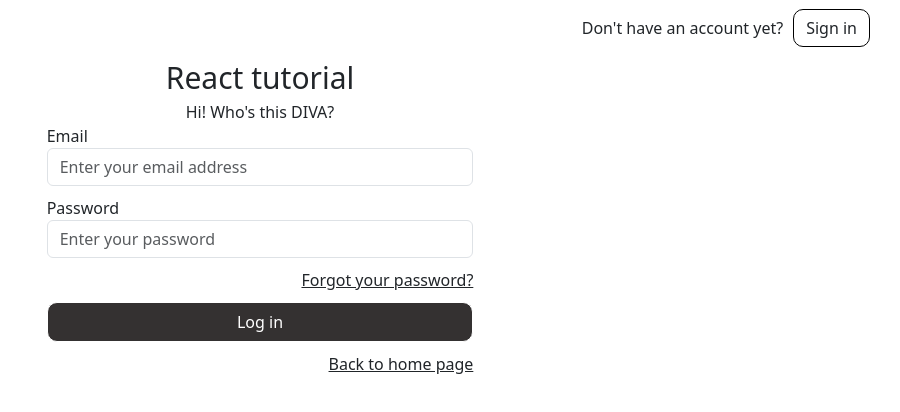
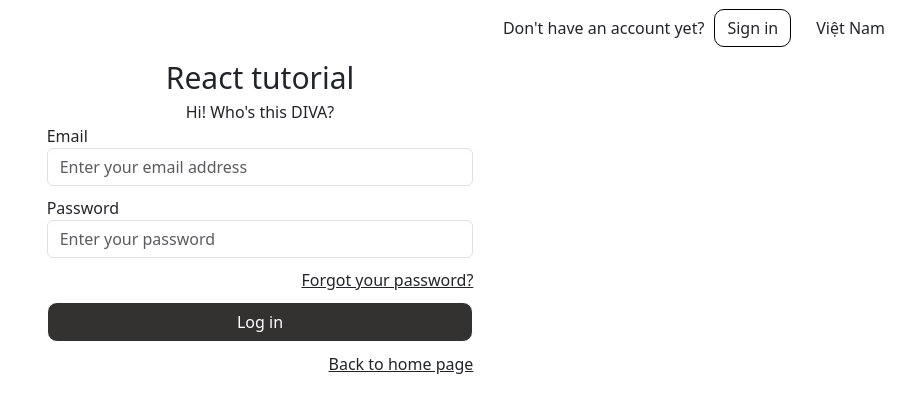
Before and after one commit to thanqphan/quiz-mgnt, a React (Create React App) app: page /login in a window 1280 px wide. Shown: the top 412 px of the page, without its empty margins (380-1280 px from the left). Built offline with nearby package versions, Linux system fonts and the light colour scheme.

Commit message:
feat(i18n): implement multilingual support with backend and UI changes - Added `i18next` backend for loading translations from server. - Implemented language switcher UI on the login and registration pages.

```diff
--- a/package.json
+++ b/package.json
@@ -10,6 +10,7 @@
     "bootstrap": "5.3.3",
     "i18next": "^24.2.2",
     "i18next-browser-languagedetector": "^8.0.3",
+    "i18next-http-backend": "^1.0.10",
     "lodash": "4.17.21",
     "nprogress": "0.2.0",
     "react": "18.2.0",
--- a/src/components/Auth/Login.js
+++ b/src/components/Auth/Login.js
@@ -6,6 +6,7 @@ import { toast, ToastContainer } from "react-toastify";
 import { useDispatch } from "react-redux";
 import { doLogin } from "../../redux/action/userAction";
 import { AiOutlineLoading3Quarters } from "react-icons/ai";
+import Language from "../Header/Language";
 const Login = (props) => {
   const [email, setEmail] = useState("");
   const [password, setPassword] = useState("");
@@ -52,6 +53,7 @@ const Login = (props) => {
         >
           Sign in
         </button>
+        <Language />
       </div>
       <div className="login-title col-4 mx-auto">React tutorial</div>
       <div className="login-welcome col-4 mx-auto">Hi! Who's this DIVA?</div>
--- a/src/components/Auth/Register.js
+++ b/src/components/Auth/Register.js
@@ -3,6 +3,7 @@ import "./Login.scss";
 import { useNavigate } from "react-router-dom";
 import { postRegister } from "../../services/apiServices";
 import { toast } from "react-toastify";
+import Language from "../Header/Language";
 
 const Register = (props) => {
   const [email, setEmail] = useState("");
@@ -53,6 +54,7 @@ const Register = (props) => {
         >
           Log in
         </button>
+        <Language />
       </div>
       <div className="login-title col-4 mx-auto">React tutorial</div>
       <div className="login-welcome col-4 mx-auto">
--- a/src/components/Header/Header.js
+++ b/src/components/Header/Header.js
@@ -7,6 +7,7 @@ import { NavLink, useNavigate } from "react-router-dom";
 import { postLogOut } from "../../services/apiServices";
 import { toast } from "react-toastify";
 import { doLogOut } from "../../redux/action/userAction";
+import Language from "./Language";
 
 const Header = () => {
   const isAuthenticated = useSelector((state) => state.user?.isAuthenticated);
@@ -83,14 +84,7 @@ const Header = () => {
                 </button>
               </>
             )}
-            <NavDropdown
-              title="Việt Nam"
-              id="basic-nav-dropdown"
-              className="langues"
-            >
-              <NavDropdown.Item>English</NavDropdown.Item>
-              <NavDropdown.Item>Việt Nam</NavDropdown.Item>
-            </NavDropdown>
+            <Language />
           </Nav>
         </Navbar.Collapse>
       </Container>
--- /dev/null
+++ b/src/components/Header/Language.js
@@ -0,0 +1,14 @@
+import { NavDropdown } from "react-bootstrap";
+
+const Language = (props) => {
+  return (
+    <>
+      <NavDropdown title="Việt Nam" id="basic-nav-dropdown" className="langues">
+        <NavDropdown.Item>English</NavDropdown.Item>
+        <NavDropdown.Item>Việt Nam</NavDropdown.Item>
+      </NavDropdown>
+    </>
+  );
+};
+
+export default Language;
```
Also changed, not shown: 1 other file (tests, documents, lock files or other folders).
